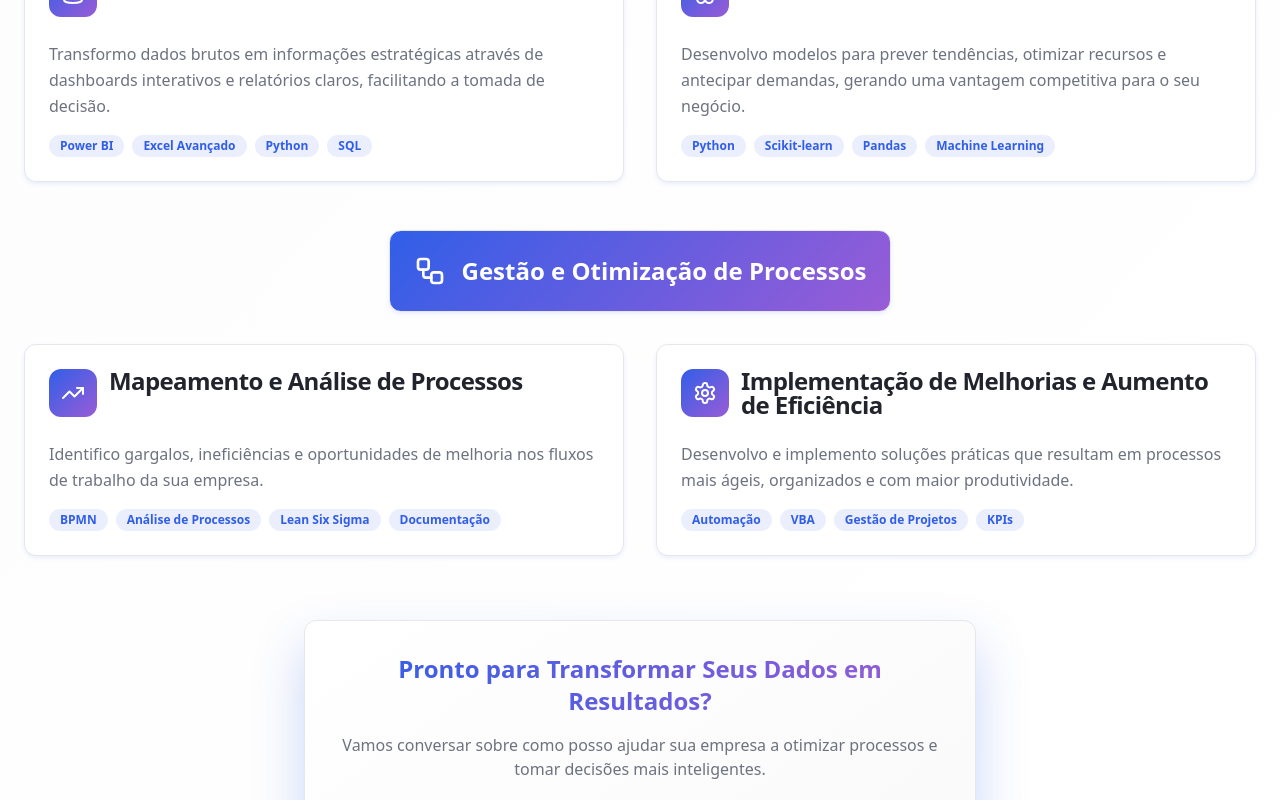
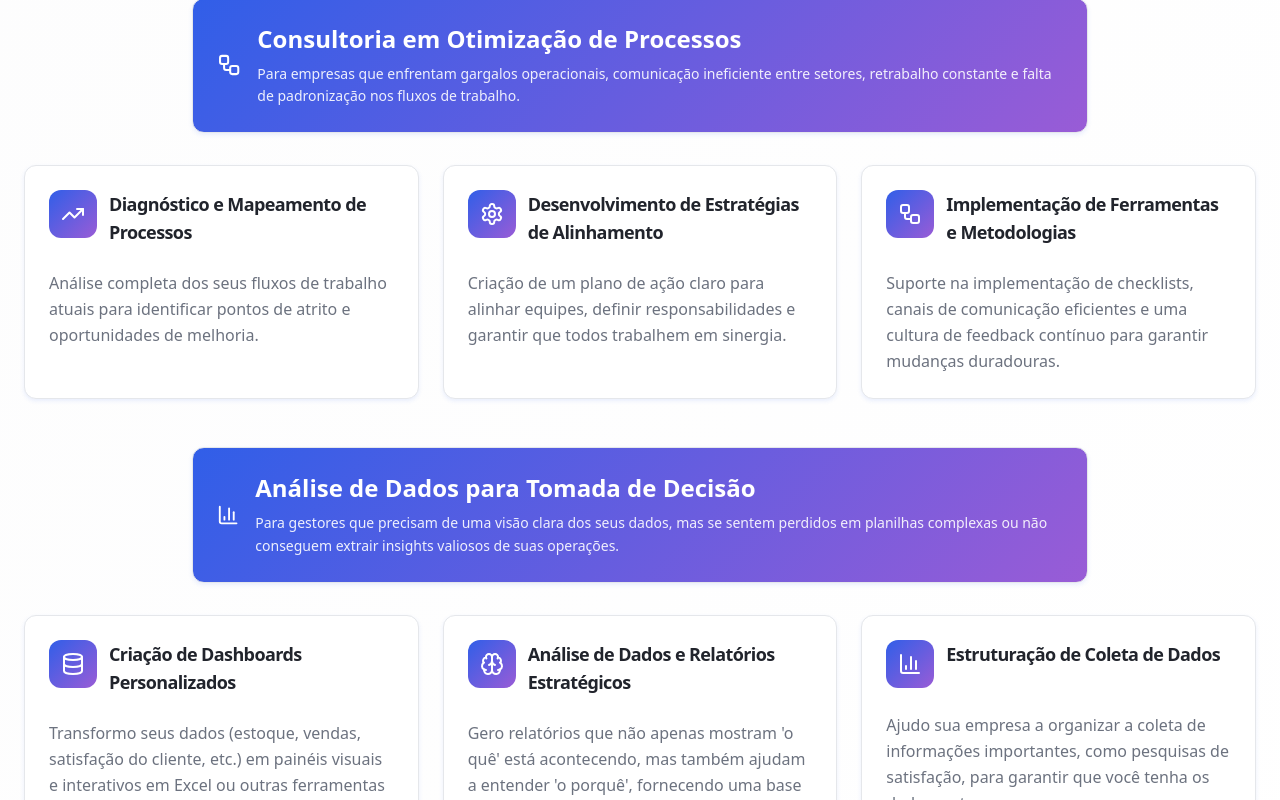
Before and after one commit to fravin/nexumtec, a React (Vite) app: page / in a window 1280 px wide. Shown: the part 3180-3980 px from the top of the page. Built offline with nearby package versions, Linux system fonts and the light colour scheme.

Commit message:
Update Services Section
Updated the "Consultoria e Serviços" section with new content, including a subtitle, a description of expertise, and detailed service offerings for "Otimização de Processos" and "Análise de Dados".

```diff
--- a/src/components/Services.tsx
+++ b/src/components/Services.tsx
@@ -5,34 +5,40 @@ import { BarChart3, Brain, Workflow, TrendingUp, Database, Settings } from "luci
 const Services = () => {
   const services = [
     {
-      category: "Ciência de Dados Aplicada",
-      icon: <BarChart3 className="h-8 w-8" />,
-      services: [
+      title: "Consultoria em Otimização de Processos",
+      icon: <Workflow className="h-8 w-8" />,
+      target: "Para empresas que enfrentam gargalos operacionais, comunicação ineficiente entre setores, retrabalho constante e falta de padronização nos fluxos de trabalho.",
+      offerings: [
         {
-          title: "Análise e Visualização de Dados",
-          description: "Transformo dados brutos em informações estratégicas através de dashboards interativos e relatórios claros, facilitando a tomada de decisão.",
-          skills: ["Power BI", "Excel Avançado", "Python", "SQL"]
+          title: "Diagnóstico e Mapeamento de Processos",
+          description: "Análise completa dos seus fluxos de trabalho atuais para identificar pontos de atrito e oportunidades de melhoria."
         },
         {
-          title: "Modelagem Preditiva e Machine Learning",
-          description: "Desenvolvo modelos para prever tendências, otimizar recursos e antecipar demandas, gerando uma vantagem competitiva para o seu negócio.",
-          skills: ["Python", "Scikit-learn", "Pandas", "Machine Learning"]
+          title: "Desenvolvimento de Estratégias de Alinhamento",
+          description: "Criação de um plano de ação claro para alinhar equipes, definir responsabilidades e garantir que todos trabalhem em sinergia."
+        },
+        {
+          title: "Implementação de Ferramentas e Metodologias",
+          description: "Suporte na implementação de checklists, canais de comunicação eficientes e uma cultura de feedback contínuo para garantir mudanças duradouras."
         }
       ]
     },
     {
-      category: "Gestão e Otimização de Processos",
-      icon: <Workflow className="h-8 w-8" />,
-      services: [
+      title: "Análise de Dados para Tomada de Decisão",
+      icon: <BarChart3 className="h-8 w-8" />,
+      target: "Para gestores que precisam de uma visão clara dos seus dados, mas se sentem perdidos em planilhas complexas ou não conseguem extrair insights valiosos de suas operações.",
+      offerings: [
         {
-          title: "Mapeamento e Análise de Processos",
-          description: "Identifico gargalos, ineficiências e oportunidades de melhoria nos fluxos de trabalho da sua empresa.",
-          skills: ["BPMN", "Análise de Processos", "Lean Six Sigma", "Documentação"]
+          title: "Criação de Dashboards Personalizados",
+          description: "Transformo seus dados (estoque, vendas, satisfação do cliente, etc.) em painéis visuais e interativos em Excel ou outras ferramentas de BI, permitindo uma análise rápida e intuitiva."
         },
         {
-          title: "Implementação de Melhorias e Aumento de Eficiência",
-          description: "Desenvolvo e implemento soluções práticas que resultam em processos mais ágeis, organizados e com maior produtividade.",
-          skills: ["Automação", "VBA", "Gestão de Projetos", "KPIs"]
+          title: "Análise de Dados e Relatórios Estratégicos",
+          description: "Gero relatórios que não apenas mostram 'o quê' está acontecendo, mas também ajudam a entender 'o porquê', fornecendo uma base sólida para decisões estratégicas."
+        },
+        {
+          title: "Estruturação de Coleta de Dados",
+          description: "Ajudo sua empresa a organizar a coleta de informações importantes, como pesquisas de satisfação, para garantir que você tenha os dados certos para crescer."
         }
       ]
     }
@@ -45,60 +51,59 @@ const Services = () => {
           <h2 className="text-4xl md:text-5xl font-bold mb-6">
             Como Posso Ajudar a <span className="gradient-text">Sua Empresa</span>
           </h2>
-          <p className="text-xl text-muted-foreground max-w-3xl mx-auto">
-            Ofereço soluções especializadas em duas áreas principais para maximizar a eficiência e os resultados do seu negócio.
+          <p className="text-xl text-muted-foreground mb-6">
+            Transformando Desafios em Oportunidades com Soluções Sob Medida
+          </p>
+          <p className="text-lg text-muted-foreground max-w-4xl mx-auto leading-relaxed">
+            Com mais de uma década de experiência na otimização de processos no setor da saúde e uma especialização em Ciência de Dados, ofereço serviços de consultoria focados em gerar eficiência, clareza e resultados mensuráveis para o seu negócio.
           </p>
         </div>
 
         <div className="space-y-12">
-          {services.map((category, categoryIndex) => (
-            <div key={categoryIndex} className="space-y-8">
-              {/* Category Header */}
+          <h3 className="text-3xl font-bold text-center mb-12">Nossos Serviços</h3>
+
+          {services.map((service, serviceIndex) => (
+            <div key={serviceIndex} className="space-y-8">
+              {/* Service Header */}
               <div className="flex items-center justify-center mb-8">
-                <Card className="bg-gradient-hero text-white shadow-glow">
+                <Card className="bg-gradient-hero text-white shadow-glow max-w-4xl">
                   <CardContent className="flex items-center space-x-4 p-6">
-                    {category.icon}
-                    <h3 className="text-2xl font-bold">{category.category}</h3>
+                    {service.icon}
+                    <div>
+                      <h3 className="text-2xl font-bold mb-2">{service.title}</h3>
+                      <p className="text-white/90 text-sm leading-relaxed">{service.target}</p>
+                    </div>
                   </CardContent>
                 </Card>
               </div>
 
-              {/* Services Grid */}
-              <div className="grid md:grid-cols-2 gap-8">
-                {category.services.map((service, serviceIndex) => (
+              {/* Offerings Grid */}
+              <div className="grid md:grid-cols-3 gap-6">
+                {service.offerings.map((offering, offeringIndex) => (
                   <Card
-                    key={serviceIndex}
+                    key={offeringIndex}
                     className="group hover:shadow-glow transition-smooth h-full"
                   >
                     <CardHeader>
                       <CardTitle className="flex items-start space-x-3">
                         <div className="bg-gradient-hero text-white p-3 rounded-lg">
-                          {categoryIndex === 0 ? (
-                            serviceIndex === 0 ? <Database className="h-6 w-6" /> : <Brain className="h-6 w-6" />
+                          {serviceIndex === 0 ? (
+                            offeringIndex === 0 ? <TrendingUp className="h-6 w-6" /> :
+                            offeringIndex === 1 ? <Settings className="h-6 w-6" /> : <Workflow className="h-6 w-6" />
                           ) : (
-                            serviceIndex === 0 ? <TrendingUp className="h-6 w-6" /> : <Settings className="h-6 w-6" />
+                            offeringIndex === 0 ? <Database className="h-6 w-6" /> :
+                            offeringIndex === 1 ? <Brain className="h-6 w-6" /> : <BarChart3 className="h-6 w-6" />
                           )}
                         </div>
-                        <span className="group-hover:text-primary transition-colors">
-                          {service.title}
+                        <span className="group-hover:text-primary transition-colors text-lg">
+                          {offering.title}
                         </span>
                       </CardTitle>
                     </CardHeader>
-                    <CardContent className="space-y-4">
+                    <CardContent>
                       <p className="text-muted-foreground leading-relaxed">
-                        {service.description}
+                        {offering.description}
                       </p>
-                      <div className="flex flex-wrap gap-2">
-                        {service.skills.map((skill, skillIndex) => (
-                          <Badge
-                            key={skillIndex}
-                            variant="secondary"
-                            className="bg-primary/10 text-primary hover:bg-primary/20 transition-colors"
-                          >
-                            {skill}
-                          </Badge>
-                        ))}
-                      </div>
                     </CardContent>
                   </Card>
                 ))}
@@ -112,10 +117,10 @@ const Services = () => {
           <Card className="bg-gradient-card shadow-lg max-w-2xl mx-auto">
             <CardContent className="p-8">
               <h3 className="text-2xl font-bold mb-4 gradient-text">
-                Pronto para Transformar Seus Dados em Resultados?
+                Vamos Conversar?
               </h3>
               <p className="text-muted-foreground mb-6">
-                Vamos conversar sobre como posso ajudar sua empresa a otimizar processos e tomar decisões mais inteligentes.
+                Se você acredita que sua empresa pode se beneficiar de processos mais inteligentes e decisões baseadas em dados, entre em contato. Vamos agendar uma conversa para um diagnóstico inicial sem compromisso.
               </p>
               <button
                 onClick={() => document.querySelector("#contato")?.scrollIntoView({ behavior: "smooth" })}
```
